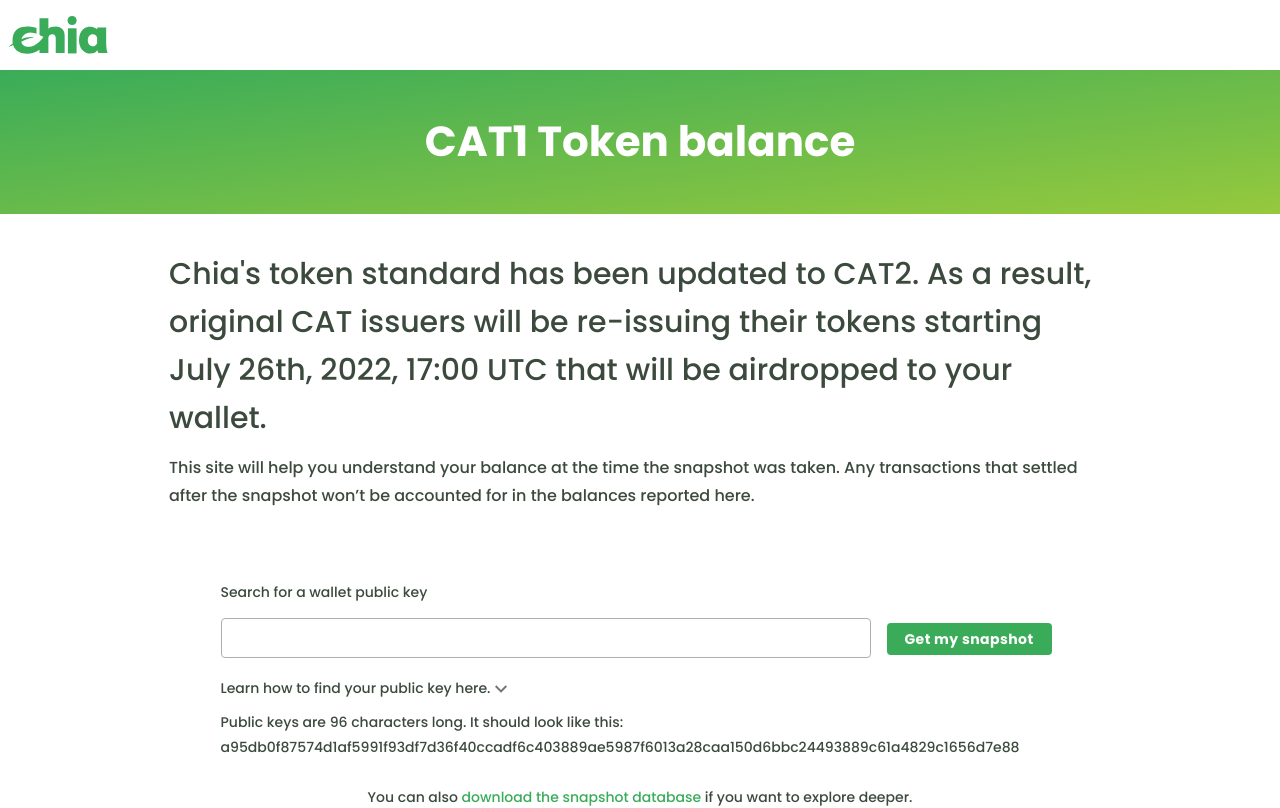
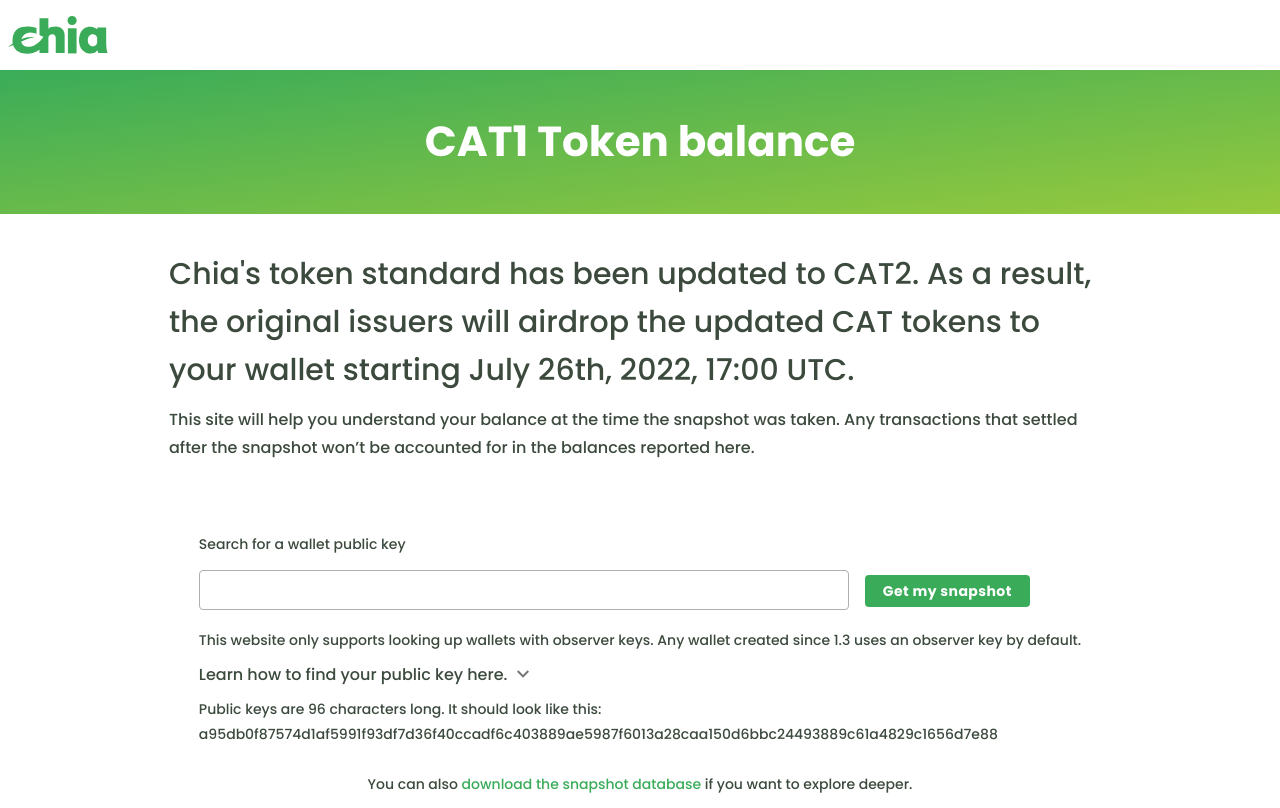
Before and after one commit to PinkDiamond1/cat1-balance, a React app in the folder webpack/: page / in a window 1280 px wide. Shown: the top 808 px of the page. Built offline with nearby package versions, Linux system fonts and the light colour scheme.

Commit message:
help content updates

```diff
--- a/webpack/src/ts/App.css.ts
+++ b/webpack/src/ts/App.css.ts
@@ -153,16 +153,8 @@
   color: red;
 `;
 
-css.LearnMore = styled.p`
+css.LearnMoreContainer = styled.div`
   cursor: pointer;
-  img:nth-child(2) {
-    display: inline-block;
-    margin-left: 5px;
-    transform: ${(props) => (props.learnMore ? "rotate(180deg)" : "rotate(0deg)")};
-  }
-  img:nth-child(3) {
-    margin: 10px 0;
-  }
 `;
 
 css.DownloadSnapshotDb = styled.div`
@@ -184,4 +176,44 @@
   }
 `;
 
+css.LearnMoreLink = styled.div`
+  cursor: pointer;
+`;
+
+css.LearnMoreArrow = styled.img`
+  display: inline-block;
+  vertical-align: top;
+  margin-top: 8px;
+  margin-left: 10px;
+  transform: ${(props) => (props.learnMore ? "rotate(180deg)" : "rotate(0deg)")};
+`;
+
+css.LearnMore = styled.div`
+  padding: 10px 20px;
+  background: #f8f8f8;
+  h2:first-child {
+    margin-top: 10px;
+  }
+  h2 {
+    font-size: 24px;
+    font-weight: 500;
+    margin: 10px 0;
+    line-height: 24px;
+    margin-top: 35px;
+  }
+  h3 {
+    margin-top: 10px;
+    font-size: 18px;
+    font-weight: 500;
+    margin-bottom: 5px;
+  }
+  h4 {
+    font-size: 14px;
+    font-weight: 500;
+  }
+  img {
+    margin: 10px 0;
+  }
+`;
+
 export default css;
--- a/webpack/src/ts/App.tsx
+++ b/webpack/src/ts/App.tsx
@@ -237,9 +237,24 @@
     }
   }
 
-  function renderLearnMore() {
+  function renderLearnMoreBody() {
     if (!learnMore) return null;
-    return <img src="/img/chia-public-key.png" />;
+    return (
+      <css.LearnMore>
+        <h2>Find your public key in the Chia App interface</h2>
+        <h3>Step 1</h3>
+        <h4>On the “Select Key” screen in the Chia app, click on the “See Private Key” icon </h4>
+        <img src="/img/select-key.png" />
+        <h3>Step 2</h3>
+        <h4>Copy the Public Key from the list of keys available. </h4>
+        <img src="/img/public-key.png" />
+        <h2>Find your public key from the Command Line</h2>
+        <h3>Step 1</h3>
+        <h4>Type in “chia keys show”</h4>
+        <h3>Step 2</h3>
+        <h4>Copy the “Master Public Key” that is displayed as an output.</h4>
+      </css.LearnMore>
+    );
   }
 
   return (
@@ -256,7 +271,7 @@
       <css.Content>
         <div className="col-8-container txt-col-blocks">
           <div className="full-width-col">
-            <p className="lrg-txt">Chia's token standard has been updated to CAT2. As a result, original CAT issuers will be re-issuing their tokens starting July 26th, 2022, 17:00 UTC that will be airdropped to your wallet.</p>
+            <p className="lrg-txt">Chia's token standard has been updated to CAT2. As a result, the original issuers will airdrop the updated CAT tokens to your wallet starting July 26th, 2022, 17:00 UTC.</p>
             <p>This site will help you understand your balance at the time the snapshot was taken. Any transactions that settled after the snapshot won’t be accounted for in the balances reported here.</p>
           </div>
         </div>
@@ -275,11 +290,14 @@
             </css.SearchButton>
           </css.SearchInput>
           {renderError()}
-          <css.LearnMore onClick={() => setLearnMore(!learnMore)} learnMore={learnMore}>
-            <span>Learn how to find your public key here.</span>
-            <img src="/img/arrow_down.svg" alt="Chia Network Logo" />
-            {renderLearnMore()}
-          </css.LearnMore>
+          <css.LearnMoreContainer>
+            <p>This website only supports looking up wallets with observer keys. Any wallet created since 1.3 uses an observer key by default.</p>
+            <css.LearnMoreLink onClick={() => setLearnMore(!learnMore)}>
+              <span>Learn how to find your public key here.</span>
+              <css.LearnMoreArrow src="/img/arrow_down.svg" alt="Chia Network Logo" learnMore={learnMore} />
+            </css.LearnMoreLink>
+            {renderLearnMoreBody()}
+          </css.LearnMoreContainer>
           <p>
             Public keys are 96 characters long. It should look like this:
             <br />
```
Also changed, not shown: webpack/src/img/public-key.png (added), webpack/src/img/select-key.png (added).
